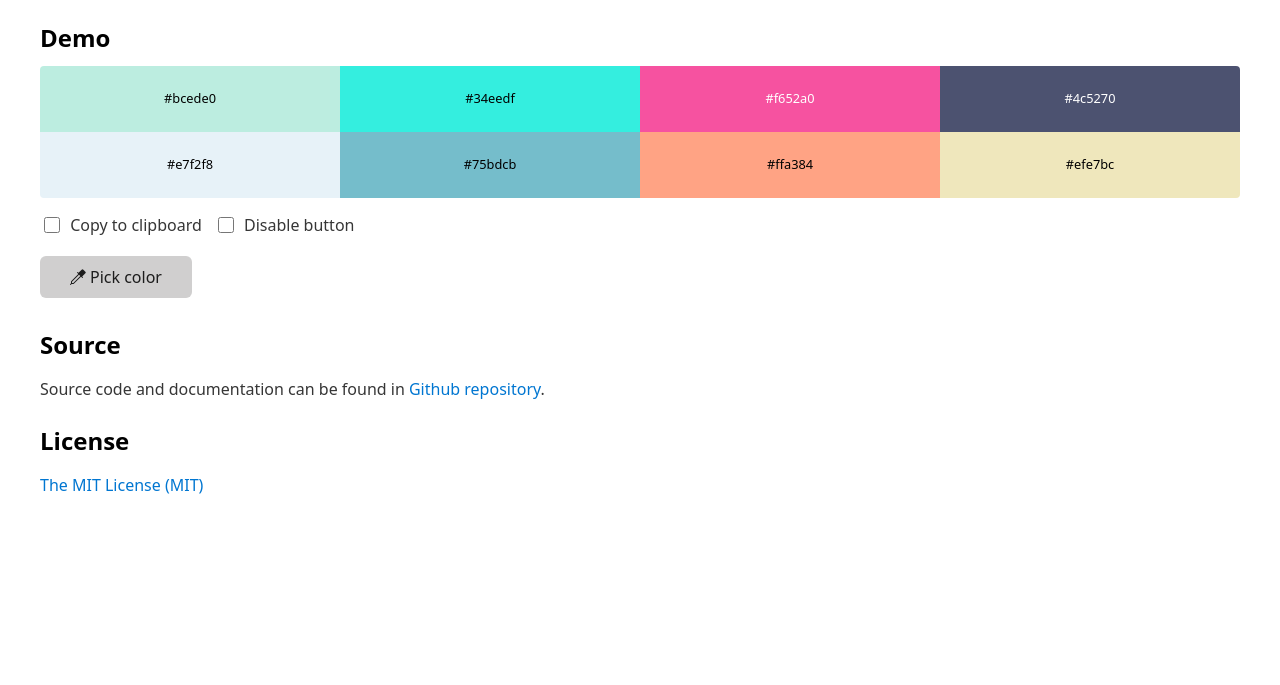
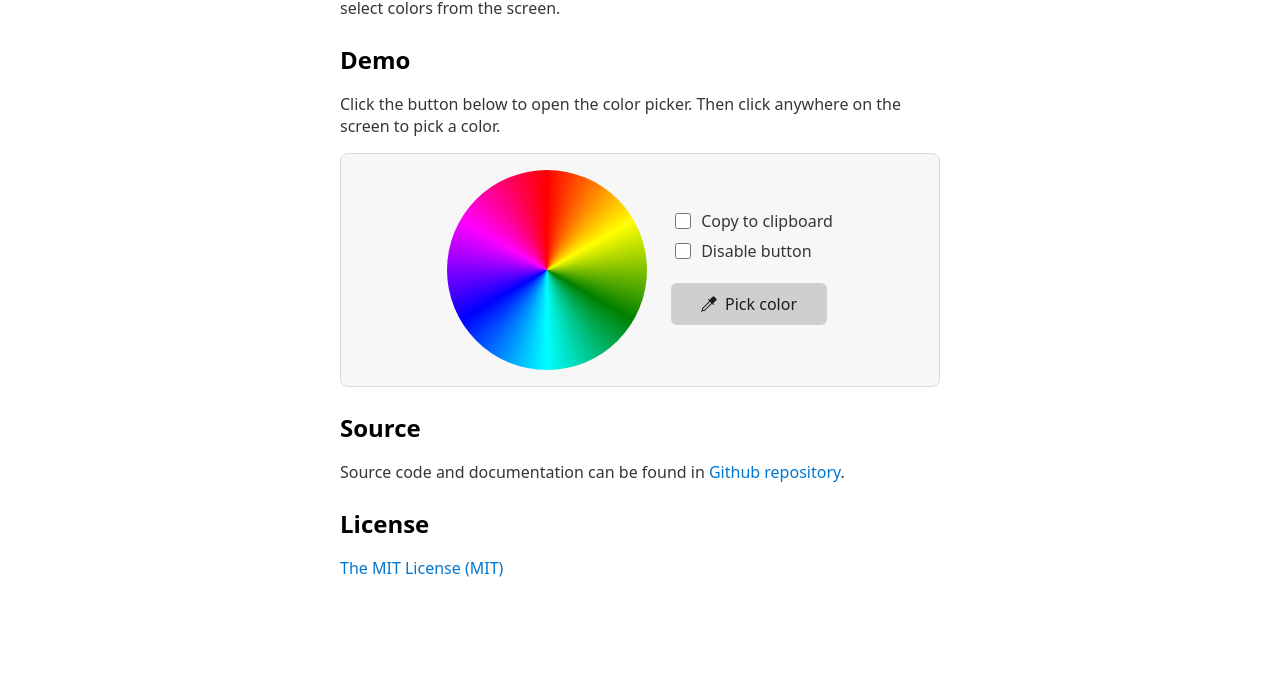
Before and after one commit to georapbox/eye-dropper-element, a website built with Parcel: page docs/index.html in a window 1280 px wide. Shown: the part 115-800 px from the top of the page. Built offline with nearby package versions, Linux system fonts and the light colour scheme; files whose address does not match are found by name.

Commit message:
Add color wheel to pick colors from

```diff
--- a/docs/css/main.css
+++ b/docs/css/main.css
@@ -12,6 +12,10 @@
   display: none;
 }
 
+#console {
+  max-height: 300px;
+}
+
 .not-supported-error {
   color: var(--error-color);
 }
@@ -20,20 +24,32 @@
   display: none;
 }
 
-.palette {
-  display: grid;
-  grid-template-columns: 1fr 1fr 1fr 1fr;
-  border-radius: 0.25rem;
+.demo {
+  display: flex;
+  flex-wrap: wrap;
+  align-items: center;
+  justify-content: center;
+  gap: 1.5rem;
+  background: var(--background-alt);
+  padding: 1rem;
+  border-radius: 0.5rem;
+  border: 1px solid var(--border);
   overflow: hidden;
-  margin-bottom: 1rem;
 }
 
-.palette div {
-  display: flex;
-  align-items: center;
-  justify-content: center;
-  padding: 1.5rem 0.5rem;
-  font-size: 0.8rem;
+.color-wheel {
+  min-width: 200px;
+  width: 200px;
+  height: 200px;
+  border-radius: 50%;
+  background: conic-gradient(in hsl longer hue, hsl(0deg 100% 50%), hsl(360deg 100% 50%));
+}
+
+/* For browsers that don't support hue interpolation methods */
+@supports not (background: conic-gradient(in hsl longer hue)) {
+  .color-wheel {
+    background: conic-gradient(red, yellow, green, cyan, blue, magenta, red);
+  }
 }
 
 #picked-colors:empty {
@@ -61,9 +77,8 @@
 
 #actions {
   display: flex;
-  flex-wrap: wrap;
-  gap: 0.75rem;
-  margin-bottom: 1rem;
+  flex-direction: column;
+  gap: 0.25rem;
 }
 
 eye-dropper:not(:defined) {
@@ -72,10 +87,11 @@ eye-dropper:not(:defined) {
 
 eye-dropper {
   display: block;
+  margin-top: 0.75rem;
 }
 
 eye-dropper span {
   display: flex;
   align-items: center;
-  gap: 0.25rem;
+  gap: 0.5rem;
 }
--- a/docs/css/water.css
+++ b/docs/css/water.css
@@ -3,7 +3,7 @@
  * NOTE: This is a customized version of water.css.
  */
 :root {
-  --body-max-width: 1200px;
+  --body-max-width: 600px;
 
   --background-body: #fff;
   --background: #efefef;
--- a/docs/index.html
+++ b/docs/index.html
@@ -21,17 +21,14 @@
 
   <h2>Demo</h2>
 
-  <div class="palette">
-    <div style="background: #bcede0; color: #000;">#bcede0</div>
-    <div style="background: #34eedf; color: #000;">#34eedf</div>
-    <div style="background: #f652a0; color: #fff;">#f652a0</div>
-    <div style="background: #4c5270; color: #fff;">#4c5270</div>
-    <div style="background: #e7f2f8; color: #000;">#e7f2f8</div>
-    <div style="background: #75bdcb; color: #000;">#75bdcb</div>
-    <div style="background: #ffa384; color: #000;">#ffa384</div>
-    <div style="background: #efe7bc; color: #000;">#efe7bc</div>
-  </div>
+  <p>
+    Click the button below to open the color picker. Then click anywhere on the screen to pick a color.
+  </p>
 
+  <div class="demo">
+    <div class="color-wheel"></div>
+
+    <div>
       <div id="actions">
         <div>
           <input type="checkbox" id="copyInput">
@@ -42,20 +39,20 @@
           <input type="checkbox" id="disableInput">
           <label for="disableInput">Disable button</label>
         </div>
-  </div>
 
         <eye-dropper>
           <button type="button" slot="button">
             <span>
-        <svg xmlns="http://www.w3.org/2000/svg" width="16" height="16" fill="currentColor" class="bi bi-eyedropper"
-          viewBox="0 0 16 16">
-          <path
-            d="M13.354.646a1.207 1.207 0 0 0-1.708 0L8.5 3.793l-.646-.647a.5.5 0 1 0-.708.708L8.293 5l-7.147 7.146A.5.5 0 0 0 1 12.5v1.793l-.854.853a.5.5 0 1 0 .708.707L1.707 15H3.5a.5.5 0 0 0 .354-.146L11 7.707l1.146 1.147a.5.5 0 0 0 .708-.708l-.647-.646 3.147-3.146a1.207 1.207 0 0 0 0-1.708l-2-2zM2 12.707l7-7L10.293 7l-7 7H2v-1.293z" />
+              <svg xmlns="http://www.w3.org/2000/svg" width="16" height="16" fill="currentColor" class="bi bi-eyedropper" viewBox="0 0 16 16">
+                <path d="M13.354.646a1.207 1.207 0 0 0-1.708 0L8.5 3.793l-.646-.647a.5.5 0 1 0-.708.708L8.293 5l-7.147 7.146A.5.5 0 0 0 1 12.5v1.793l-.854.853a.5.5 0 1 0 .708.707L1.707 15H3.5a.5.5 0 0 0 .354-.146L11 7.707l1.146 1.147a.5.5 0 0 0 .708-.708l-.647-.646 3.147-3.146a1.207 1.207 0 0 0 0-1.708l-2-2zM2 12.707l7-7L10.293 7l-7 7H2v-1.293z" />
               </svg>
               Pick color
             </span>
           </button>
         </eye-dropper>
+      </div>
+    </div>
+  </div>
 
   <ul id="picked-colors"></ul>
 
```
Lines whose indentation alone changed are shown as unchanged.
